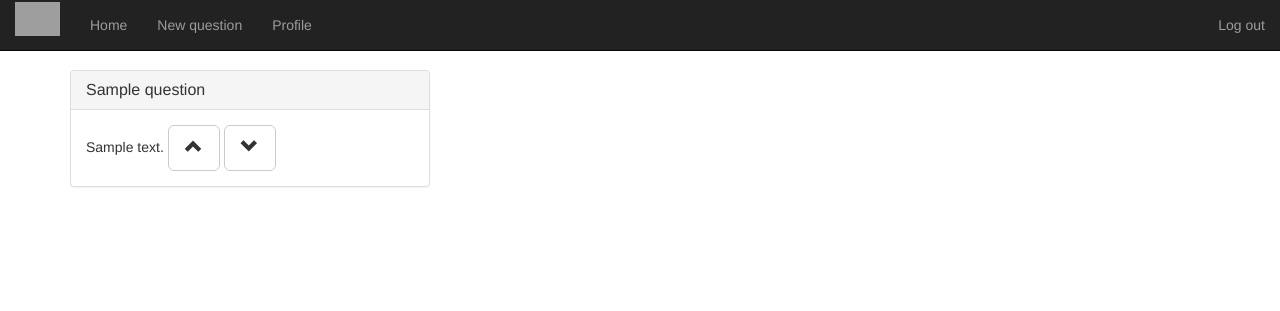
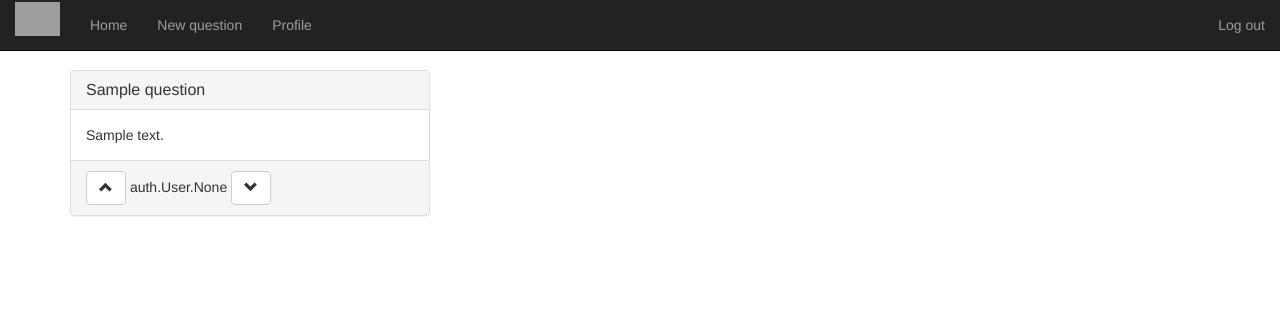
Before and after one commit to siljr/pu, a Django app: page /questions/ in a window 1280 px wide. Shown: the top 311 px of the page. Run offline with Django 3.2, Linux system fonts and the light colour scheme; a user stored in the database is signed in; tables that the repository leaves empty hold one stand-in row (values such as "Sample post"); some libraries are stand-ins or nearby versions; grey boxes are pictures that could not be loaded.

Commit message:
vote template added

```diff
--- a/qBot/questions/templates/index.html
+++ b/qBot/questions/templates/index.html
@@ -16,11 +16,13 @@
 {#                            gets the text from the body of the question#}
                             <div class="panel-body">
                                 {{ question.body}}
-                                <button type="button" class="btn btn-default btn-lg">
+                            </div>
+                            <div class="panel-footer">
+                                <button type="button" class="btn btn-default btn">
                                     <span class="glyphicon glyphicon-chevron-up"></span>
                                 </button>
-                                {{ question.score }}
-                                <button type="button" class="btn btn-default btn-lg">
+                                {{ question.votes }}
+                                <button type="button" class="btn btn-default btn">
                                     <span class="glyphicon glyphicon-chevron-down"></span>
                                 </button>
                             </div>
```
